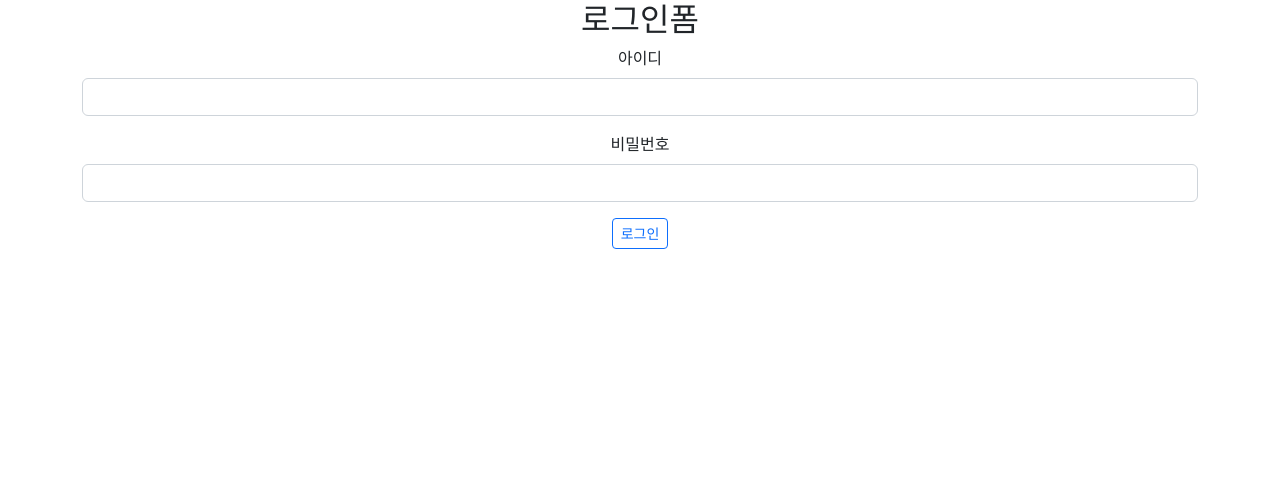
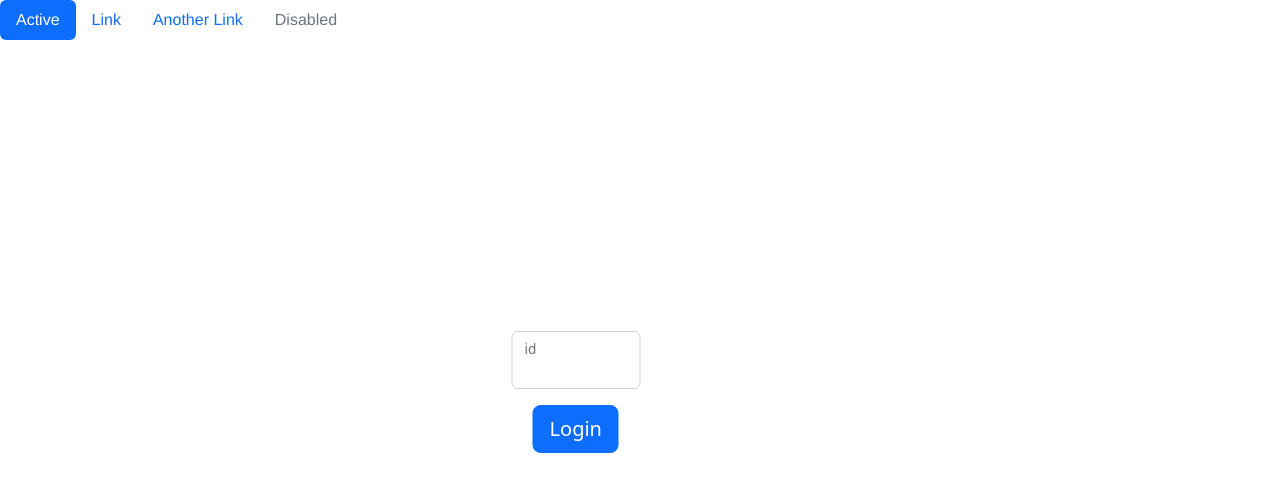
Before and after one commit to kwonyongjun1/Chat_frontend, a Vue app: page /login in a window 1280 px wide. Shown: the top 492 px of the page. Built offline with nearby package versions, Linux system fonts and the light colour scheme.

Commit message:
- router 로그인 여부 기능 추가 - 메시지 전달 기능 추가

```diff
--- a/package.json
+++ b/package.json
@@ -13,7 +13,8 @@
     "bootstrap-vue-3": "^0.5.1",
     "core-js": "^3.8.3",
     "vue": "^3.2.47",
-    "vue-router": "^4.1.6"
+    "vue-router": "^4.1.6",
+    "vue-session": "^1.0.0"
   },
   "devDependencies": {
     "@babel/core": "^7.12.16",
--- a/src/App.vue
+++ b/src/App.vue
@@ -1,12 +1,13 @@
 <template>
-  <router-view/>
+  <ChatMain></ChatMain>
 </template>
 
 <script>
+import ChatMain from './components/ChatMain.vue'
   export default {
     name : 'App',
     components:{
-
+      ChatMain
     },
     data(){
       return {
--- a/src/components/ChatMain.vue
+++ b/src/components/ChatMain.vue
@@ -1,33 +1,16 @@
 <template>
-  <ChatHeader></ChatHeader>
-  <div>
-    <div id="container" class="container">
-      <h1>채팅</h1>
-      <div id="chating" class="chating">
+  <header>
+    <ChatHeader></ChatHeader>
+  </header>
+    <body>
+      <div class = "position-absolute top-50 start-50 translate-middle">
+      <router-view/>
       </div>
+   </body>
+  <footer>
 
-      <div id="yourName">
-        <table class="inputTable">
-          <tr>
-            <th>사용자명</th>
-            <th><input type="text" name="userName" id="userName"></th>
-            <th><button v-on:click="connect">이름 등록</button></th>
-          </tr>
-        </table>
-      </div>
-      <div id="yourMsg">
-        <table class="inputTable">
-          <tr>
-            <th>메시지</th>
-            <th><input></th>
-            <th><button v-on:click="send" id="sendBtn">보내기</button></th>
-          </tr>
-        </table>
+  </footer>
 
-
-      </div>
-    </div>
-  </div>
 </template>
 
 <script>
@@ -36,36 +19,10 @@ export default {
   name: 'ChatMain',
   components: {ChatHeader},
   data()  {
-
+    return {
+    }
   },
   methods : {
-    connect() {
-      // this.websocket = new WebSocket('ws://'+ location.host +'/chat');
-      this.websocket = new WebSocket('ws://localhost:8081/api/chat');
-
-      this.websocket.onopen = function (data){
-        console.log('open!!');
-        console.log(data);
-      }
-
-      this.websocket.onerror = function (error) {
-        console.log(error);
-      }
-      this.websocket.onmessage = function (event){
-        console.log(event.data);
-      }
-
-    },
-    send() {
-      let option ={
-        event : "open",
-        type: "message",
-        sessionId : 'sessionId',
-        userName : 'userName',
-        msg : 'gd?'
-      }
-      this.websocket.send(JSON.stringify(option));
-    }
 
   }
 }
--- a/src/components/login/ChatLogin.vue
+++ b/src/components/login/ChatLogin.vue
@@ -1,41 +1,39 @@
 <template>
-<!--  <div>-->
-<!--    <h2>로그인폼</h2>-->
-<!--    <form action="login.jsp" method="post">-->
-<!--      <div class="mb-3">-->
-<!--        <label class="form-label" for="id">아이디</label>-->
-<!--        <input class="form-control" type="text" name="id" id="id" />-->
-<!--      </div>-->
-<!--      <div class="mb-3">-->
-<!--        <label class="form-label" for="pwd">비밀번호</label>-->
-<!--        <input class="form-control" type="password" name="pwd" id="pwd" />-->
-<!--      </div>-->
-<!--      <router-link to="/">-->
-<!--        <button class="btn btn-outline-primary btn-sm">로그인</button>-->
-<!--      </router-link>-->
-<!--    </form>-->
-<!--  </div>-->
-  <body>
-  <div class="container">
-    <h2>로그인폼</h2>
-    <form action="login.jsp" method="post">
-      <div class="mb-3">
-        <label class="form-label" for="id">아이디</label>
-        <input class="form-control" type="text" name="id" id="id" />
-      </div>
-      <div class="mb-3">
-        <label class="form-label" for="pwd">비밀번호</label>
-        <input class="form-control" type="password" name="pwd" id="pwd" />
-      </div>
-      <button class="btn btn-outline-primary btn-sm" type="submit">로그인</button>
-    </form>
+
+  <div class = "w-50">
+    <div>
+        <div class="form-floating mb-3 ">
+            <input v-model = "userId" type="text" class="form-control" id="floatingInput">
+            <label for="floatingInput">id</label>
+        </div>
+        <!-- <div class="form-floating mb-3">
+            <input v-model = "userPassword" type="input" class="form-control" id="floatingPassword" placeholder="Password">
+            <label for="floatingPassword">password</label>
+        </div> -->
+        <div class="form-floating mb-3">
+            <!-- <router-link to="/"> -->
+                <button type="button" class="btn btn-primary btn-lg" @click="login">Login</button>
+            <!-- </router-link> -->
+        </div>
+    </div>
   </div>
-  </body>
 </template>
 
 <script>
 export default {
-  name: "ChatLogin"
+  name: "ChatLogin",
+  data(){
+    return{
+      userId : '',
+      // userPassword : ''
+    }
+  },
+  methods : {
+    login() {
+      sessionStorage.setItem('userId', this.userId); // sessionStorage id 저장
+      location.href = '/'
+    }
+  }
 }
 </script>
 
--- a/src/router/index.js
+++ b/src/router/index.js
@@ -1,11 +1,18 @@
 import { createRouter, createWebHistory } from 'vue-router'
-import ChatMain from '../components/ChatMain'
+import ChatHome from '../components/chat/ChatHome'
 import ChatLogin from '../components/login/ChatLogin'
 const routes = [
   {
     path: '/',
-    name : 'ChatMain',
-    component: ChatMain
+    name : 'ChatHome',
+    component: ChatHome,
+    beforeEnter(to,from,next){
+      if(sessionStorage.getItem('userId') == null){
+        next({name : 'ChatLogin'})
+      }else{
+        next();
+      }
+    }
   },
   {
     path: '/login',
```
Also changed, not shown: 1 other file (tests, documents, lock files or other folders).
